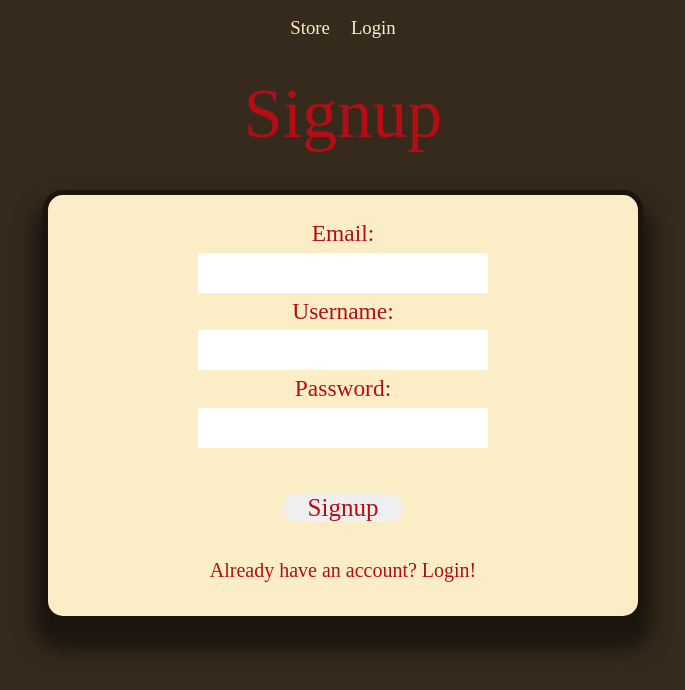
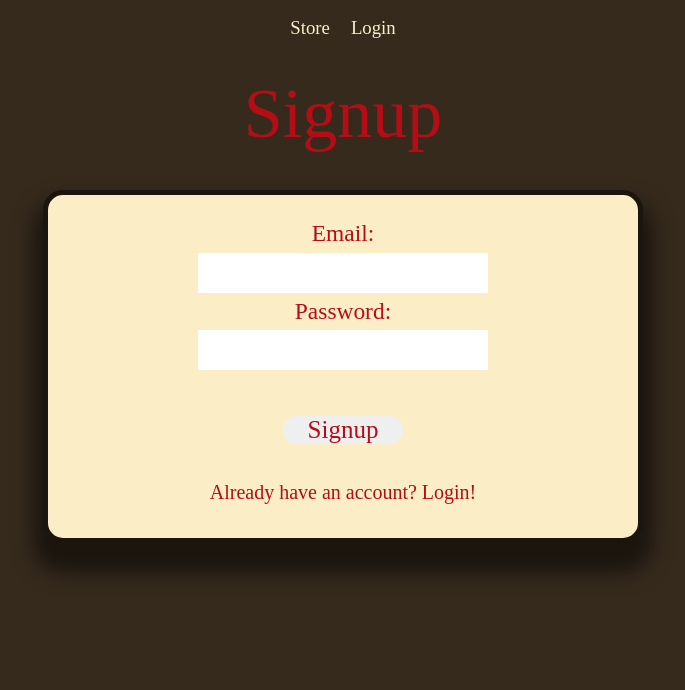
Before and after one commit to staten-island-tech/sql-project-hi, a Vue app in the folder vue/: page /signup in a window 1280 px wide. Shown: the top 690 px of the page, without its empty margins (297-982 px from the left). Built offline with nearby package versions, Linux system fonts and the light colour scheme; a web font is replaced by a local one.

Commit message:
sign up is back

```diff
--- a/vue/src/views/SignupView.vue
+++ b/vue/src/views/SignupView.vue
@@ -7,8 +7,6 @@
   <div class="signup">
     <form class="reqs">
       <label for="email">Email:</label> <input type="text" id="email" v-model="email" />
-      <label for="username">Username:</label>
-      <input type="text" id="username" v-model="username" />
       <label for="password">Password:</label>
       <input type="password" id="password" v-model="password" />
     </form>
@@ -19,13 +17,36 @@
   </div>
 </template>
 
-<script setup>
+<script>
 import { RouterLink } from 'vue-router'
 import { ref } from 'vue'
 import { supabase } from '../lib/supabaseClient.js'
 const email = ref('')
-const username = ref('')
 const password = ref('')
+export default {
+  components: {supabase},
+  data() {
+    return{
+      email,
+      password
+    }
+  },
+  methods: {
+    async SignUp() {
+      try{
+        console.log(email.value, password.value)
+        const {error} = await supabase.auth.signUp({
+          email: email.value,
+          password: password.value,
+        })
+        if (error) throw error
+      } catch (error) {
+        console.error(error)
+        console.log("you suck")
+      }
+    }
+  }
+}
 </script>
 
 <style scoped>
```
